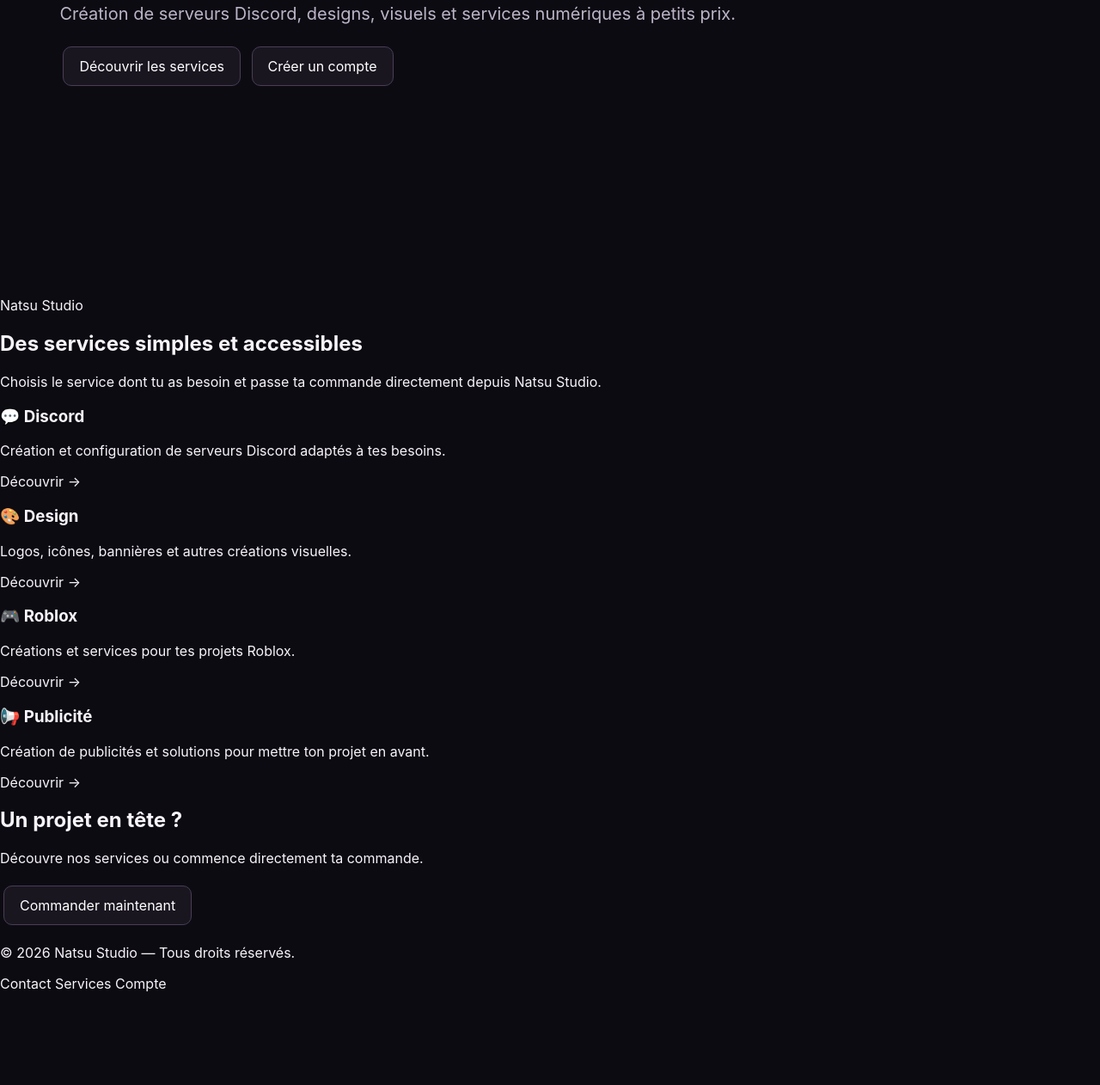
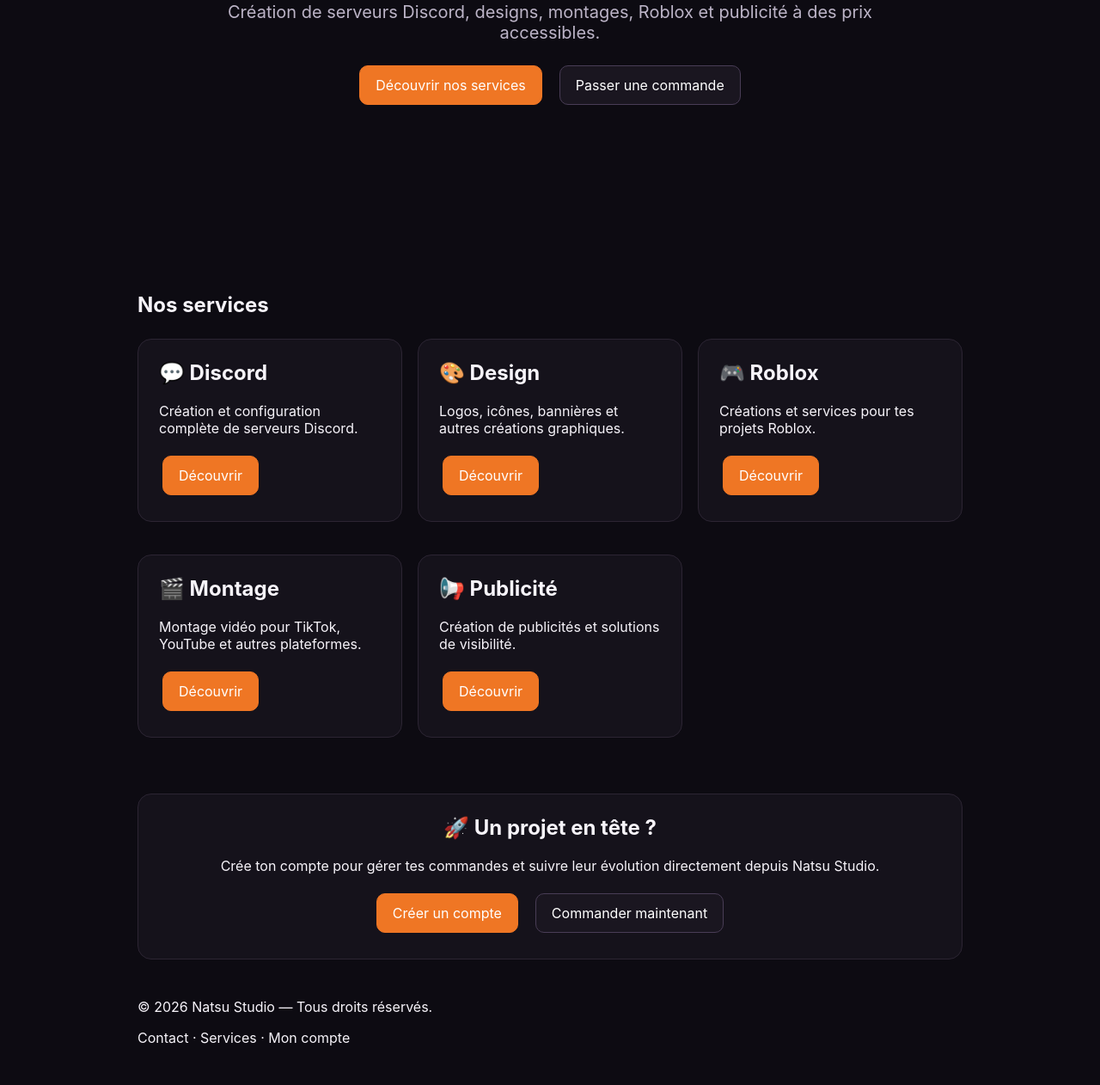
Before and after one commit to natsu522-ai/natsu-studio, a plain HTML site: page index.html in a window 1280 px wide. Shown: the part 505-1767 px from the top of the page at 86% size. Before the commit the page ends 1659 px from the top, so only its background shows below. Drawn offline with Linux system fonts and the light colour scheme.

Commit message:
Update index.html

```diff
--- a/index.html
+++ b/index.html
@@ -3,44 +3,35 @@
 <head>
   <meta charset="UTF-8">
   <meta name="viewport" content="width=device-width, initial-scale=1.0">
-
   <title>Natsu Studio</title>
-
   <link rel="stylesheet" href="css/style.css">
-  <link rel="icon" type="image/svg+xml" href="favicon.svg">
+  <link rel="icon" href="favicon.svg">
 </head>
 
 <body>
 
-  <header class="site-header">
-    <nav class="navbar">
-
-      <a href="index.html" class="logo">
-        Natsu Studio
+  <header class="topbar">
+    <a href="index.html" class="brand">
+      <img src="favicon.svg" alt="Natsu Studio">
+      <span>Natsu Studio</span>
     </a>
 
-      <div class="nav-links">
+    <nav>
       <a href="index.html">Accueil</a>
       <a href="services.html">Services</a>
       <a href="commander.html">Commander</a>
 
       <div class="account-menu">
-          <button class="account-button" type="button">
+        <button class="nav-button" type="button">
           👤 Mon compte ▾
         </button>
 
-          <div class="account-dropdown">
+        <div class="dropdown">
           <a href="account.html">👤 Mon compte</a>
           <a href="orders.html">📦 Mes commandes</a>
           <a href="settings.html">⚙️ Paramètres</a>
         </div>
       </div>
-      </div>
-
-      <button class="mobile-menu" type="button">
-        ☰
-      </button>
-
     </nav>
   </header>
 
@@ -48,29 +39,94 @@
   <main>
 
     <section class="hero">
+      <div class="hero-card">
 
-      <div class="hero-content">
+        <div class="pill">
+          🔥 Natsu Studio
+        </div>
 
-        <p class="eyebrow">
-          🔥 Création digitale
+        <h1>
+          Crée ton projet avec
+          <span>Natsu Studio</span>
+        </h1>
+
+        <p>
+          Création de serveurs Discord, designs, montages, Roblox
+          et publicité à des prix accessibles.
         </p>
 
-        <h1>
-          Bienvenue chez Natsu Studio
-        </h1>
+        <div class="actions">
+          <a href="services.html" class="btn primary">
+            Découvrir nos services
+          </a>
 
-        <p class="hero-description">
-          Création de serveurs Discord, designs, visuels et services
-          numériques à petits prix.
+          <a href="commander.html" class="btn">
+            Passer une commande
+          </a>
+        </div>
+
+      </div>
+    </section>
+
+
+    <section class="container">
+
+      <h2>Nos services</h2>
+
+      <div class="grid">
+
+        <div class="card">
+          <h2>💬 Discord</h2>
+          <p>
+            Création et configuration complète de serveurs Discord.
           </p>
 
-        <div class="hero-buttons">
-          <a href="services.html" class="btn btn-primary">
-            Découvrir les services
+          <a href="services.html" class="btn primary">
+            Découvrir
           </a>
+        </div>
 
-          <a href="auth.html" class="btn btn-secondary">
-            Créer un compte
+        <div class="card">
+          <h2>🎨 Design</h2>
+          <p>
+            Logos, icônes, bannières et autres créations graphiques.
+          </p>
+
+          <a href="services.html" class="btn primary">
+            Découvrir
+          </a>
+        </div>
+
+        <div class="card">
+          <h2>🎮 Roblox</h2>
+          <p>
+            Créations et services pour tes projets Roblox.
+          </p>
+
+          <a href="services.html" class="btn primary">
+            Découvrir
+          </a>
+        </div>
+
+        <div class="card">
+          <h2>🎬 Montage</h2>
+          <p>
+            Montage vidéo pour TikTok, YouTube et autres plateformes.
+          </p>
+
+          <a href="services.html" class="btn primary">
+            Découvrir
+          </a>
+        </div>
+
+        <div class="card">
+          <h2>📢 Publicité</h2>
+          <p>
+            Création de publicités et solutions de visibilité.
+          </p>
+
+          <a href="services.html" class="btn primary">
+            Découvrir
           </a>
         </div>
 
@@ -79,113 +135,50 @@
     </section>
 
 
-    <section class="services-preview">
+    <section class="container">
 
-      <div class="section-heading">
-        <p class="eyebrow">Natsu Studio</p>
+      <div class="card" style="text-align:center">
 
-        <h2>
-          Des services simples et accessibles
-        </h2>
+        <h2>🚀 Un projet en tête ?</h2>
 
         <p>
-          Choisis le service dont tu as besoin et passe ta commande
-          directement depuis Natsu Studio.
+          Crée ton compte pour gérer tes commandes et suivre leur
+          évolution directement depuis Natsu Studio.
         </p>
+
+        <div class="actions">
+          <a href="auth.html" class="btn primary">
+            Créer un compte
+          </a>
+
+          <a href="commander.html" class="btn">
+            Commander maintenant
+          </a>
         </div>
 
-
-      <div class="service-grid">
-
-        <article class="service-card">
-          <h3>💬 Discord</h3>
-          <p>
-            Création et configuration de serveurs Discord adaptés
-            à tes besoins.
-          </p>
-
-          <a href="services.html">
-            Découvrir →
-          </a>
-        </article>
-
-
-        <article class="service-card">
-          <h3>🎨 Design</h3>
-          <p>
-            Logos, icônes, bannières et autres créations visuelles.
-          </p>
-
-          <a href="services.html">
-            Découvrir →
-          </a>
-        </article>
-
-
-        <article class="service-card">
-          <h3>🎮 Roblox</h3>
-          <p>
-            Créations et services pour tes projets Roblox.
-          </p>
-
-          <a href="services.html">
-            Découvrir →
-          </a>
-        </article>
-
-
-        <article class="service-card">
-          <h3>📢 Publicité</h3>
-          <p>
-            Création de publicités et solutions pour mettre ton
-            projet en avant.
-          </p>
-
-          <a href="services.html">
-            Découvrir →
-          </a>
-        </article>
-
       </div>
-
-    </section>
-
-
-    <section class="cta-section">
-
-      <h2>
-        Un projet en tête ?
-      </h2>
-
-      <p>
-        Découvre nos services ou commence directement ta commande.
-      </p>
-
-      <a href="commander.html" class="btn btn-primary">
-        Commander maintenant
-      </a>
 
     </section>
 
   </main>
 
 
-  <footer class="site-footer">
-
+  <footer class="container">
     <p>
       © 2026 Natsu Studio — Tous droits réservés.
     </p>
 
-    <div>
+    <p>
       <a href="contact.html">Contact</a>
+      ·
       <a href="services.html">Services</a>
-      <a href="auth.html">Compte</a>
-    </div>
-
+      ·
+      <a href="auth.html">Mon compte</a>
+    </p>
   </footer>
 
 
-  <script src="js/site.js"></script>
+  <script type="module" src="js/site.js"></script>
 
 </body>
 </html>
```
Lines whose indentation alone changed are shown as unchanged.
